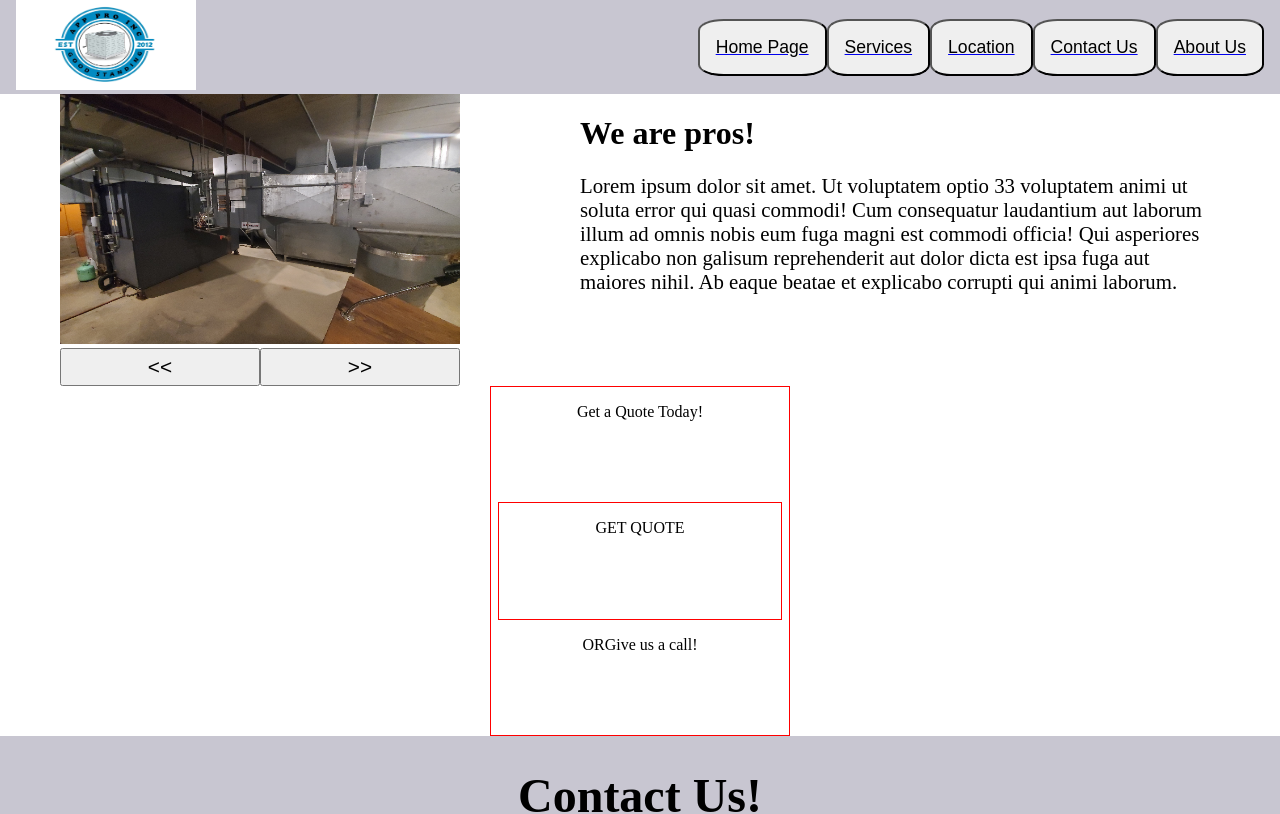
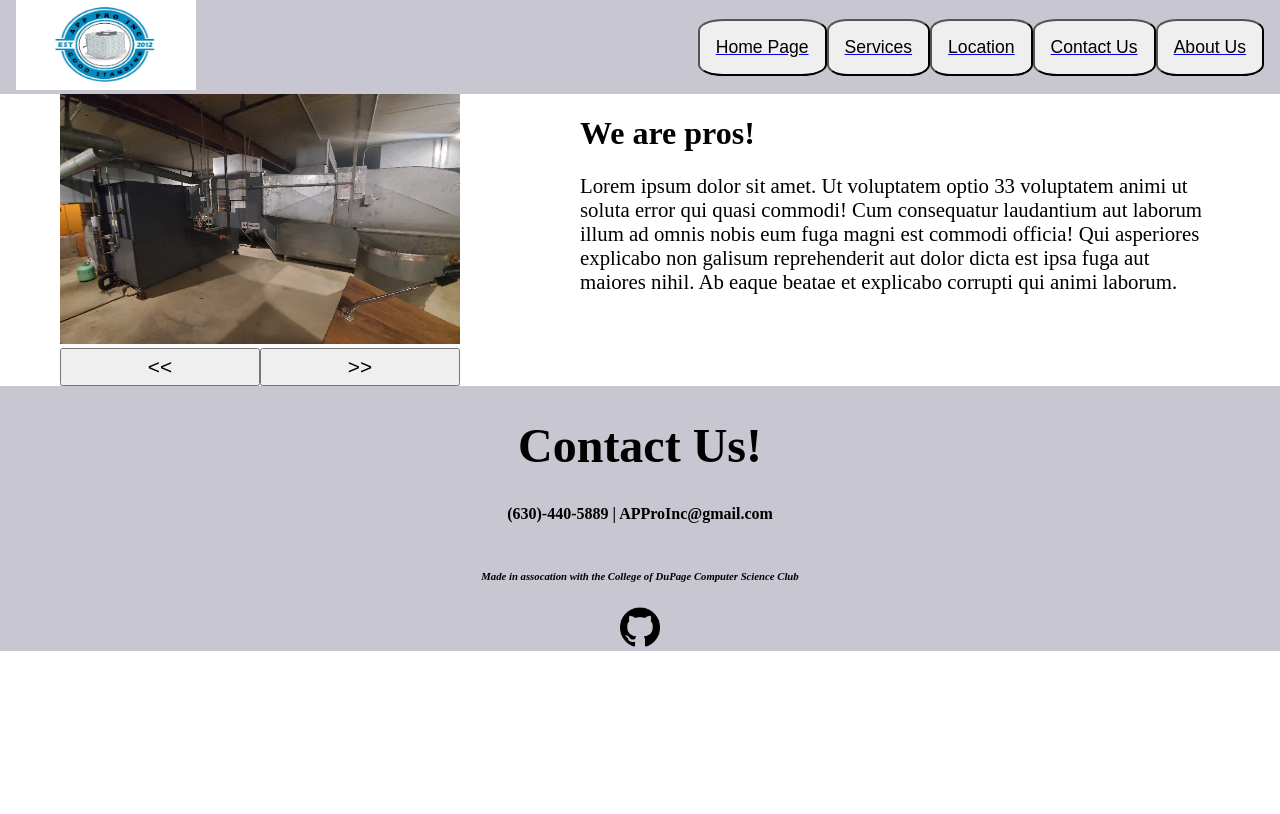
Before and after one commit to cod-cs-club/AC-Website, a Next.js app: page / in a window 1280 px wide. Shown: the top 814 px of the page. Built offline with nearby package versions, Linux system fonts and the light colour scheme.

Commit message:
edited index.js

```diff
--- a/src/pages/index.jsx
+++ b/src/pages/index.jsx
@@ -30,14 +30,6 @@ export default function Home() {
             Ab eaque beatae et explicabo corrupti qui animi laborum.
           </p>
       </div>
-      <div id="getQuotecontainer">
-        <p>Get a Quote Today!</p>
-          <div className="getQuotebutton">
-            <p>GET QUOTE</p>
-          </div>
-        <p>OR</p>
-        <p>Give us a call!</p>
-      </div>
     </div>
     <Footer />
     </>
```
